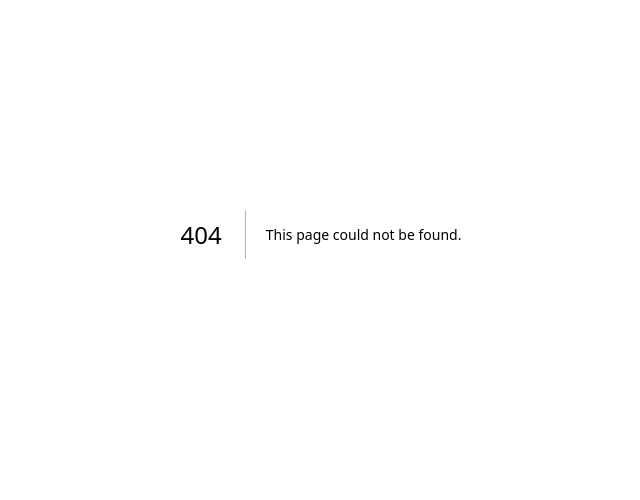
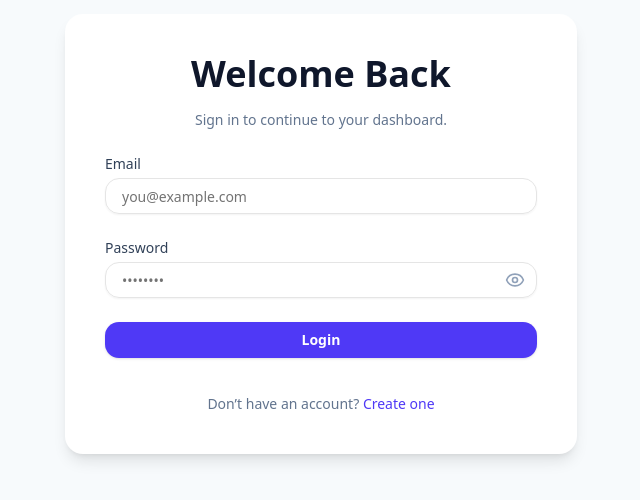
Before and after one commit to AhmedMonem122/WeTheMakers-Task, a Next.js app in the folder job-board-assignment/frontend/: page /login in a window 1280 px wide. Before the commit this address had no page. Shown: the part 166-666 px from the top of the page, without its empty margins (319-959 px from the left). Built offline with nearby package versions, Linux system fonts and the light colour scheme.

Commit message:
feat: add login page

```diff
--- /dev/null
+++ b/job-board-assignment/frontend/app/(job-seeker)/login/page.tsx
@@ -0,0 +1,7 @@
+import LoginPage from "@/components/login/login";
+
+const Login = () => {
+  return <LoginPage />;
+};
+
+export default Login;
```
